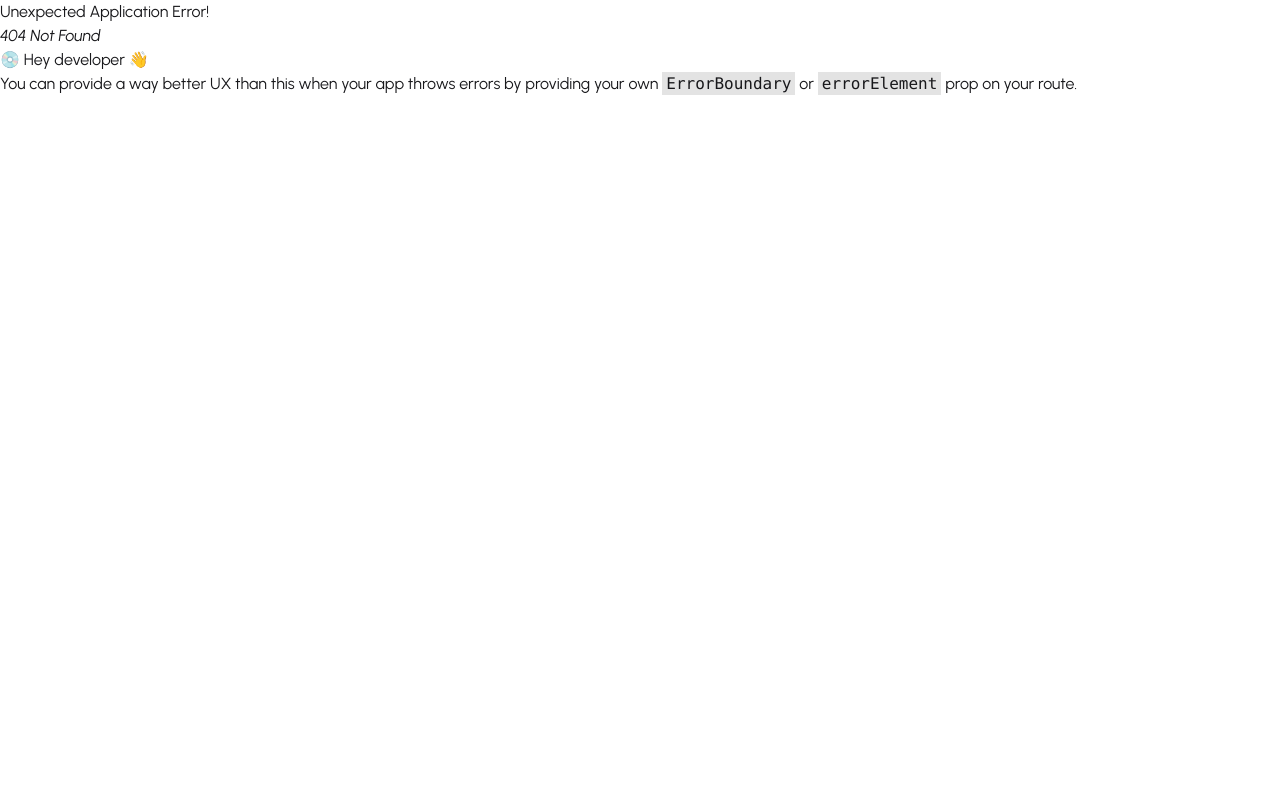
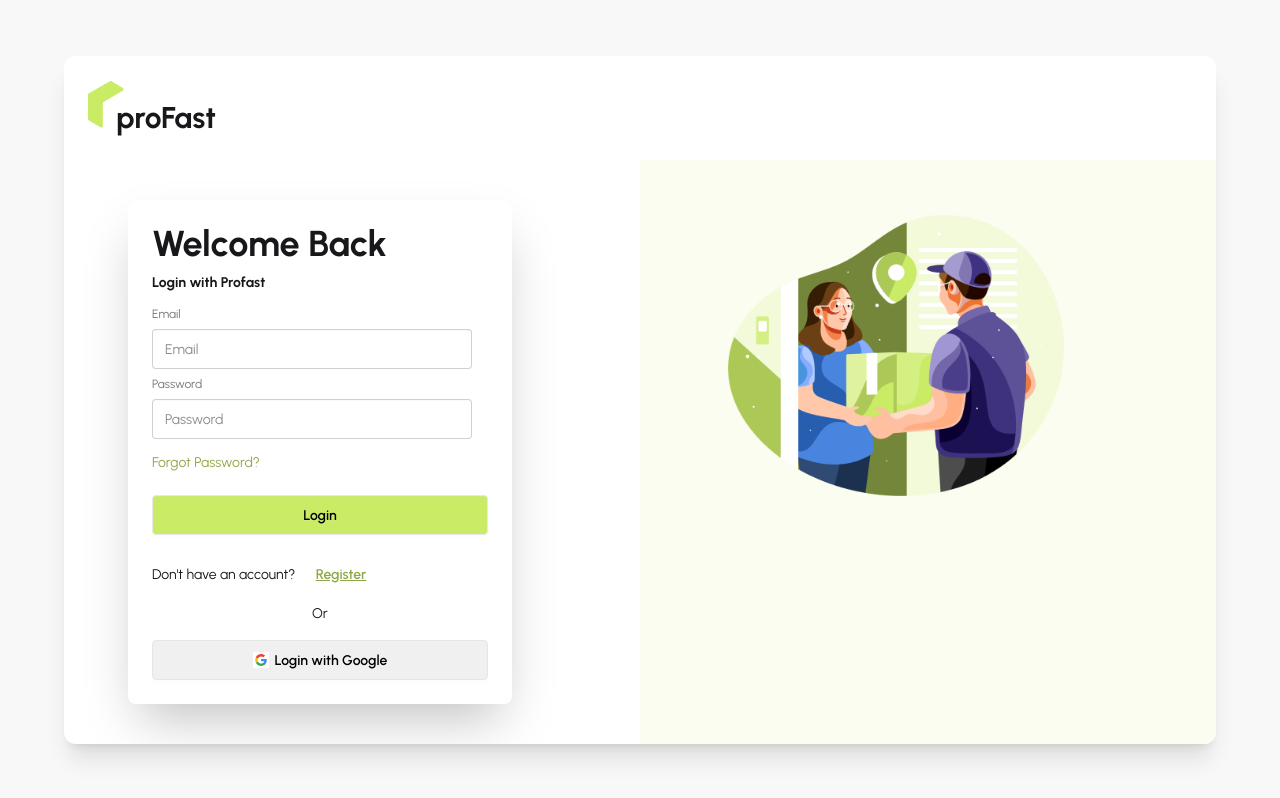
Before and after one commit to FahimSakib270/ThesisClinte, a React (Vite) app: page /login in a window 1280 px wide. Before the commit this address had no page. Built offline with nearby package versions, Linux system fonts and the light colour scheme.

Commit message:
firebaseSetup

```diff
--- a/package.json
+++ b/package.json
@@ -11,8 +11,10 @@
   },
   "dependencies": {
     "@tailwindcss/vite": "^4.1.14",
+    "firebase": "^12.4.0",
     "react": "^19.1.1",
     "react-dom": "^19.1.1",
+    "react-hook-form": "^7.65.0",
     "react-icons": "^5.5.0",
     "react-responsive-carousel": "^3.2.23",
     "react-router": "^7.9.4",
--- /dev/null
+++ b/src/FIrebase/firebase.init.js
@@ -0,0 +1,14 @@
+import { initializeApp } from "firebase/app";
+import { getAuth } from "firebase/auth";
+
+const firebaseConfig = {
+  apiKey: import.meta.env.VITE_FIREBASE_API_KEY,
+  authDomain: import.meta.env.VITE_FIREBASE_AUTH_DOMAIN,
+  projectId: import.meta.env.VITE_FIREBASE_PROJECT_ID,
+  storageBucket: import.meta.env.VITE_FIREBASE_STORAGE_BUCKET,
+  messagingSenderId: import.meta.env.VITE_FIREBASE_MESSAGING_SENDER_ID,
+  appId: import.meta.env.VITE_FIREBASE_APP_ID,
+};
+
+const app = initializeApp(firebaseConfig);
+export const auth = getAuth(app);
--- /dev/null
+++ b/src/Layouts/AuthLayout.jsx
@@ -0,0 +1,38 @@
+import React from "react";
+import { Outlet } from "react-router";
+import authImage from "../assets/AuthImage/authImage.png";
+import ProFastLogo from "../Pages/shared/proFastLogo/proFastLogo";
+
+const AuthLayout = () => {
+  return (
+    <div className="min-h-screen bg-base-200 flex items-center justify-center px-4">
+      <div className="max-w-6xl w-full bg-white rounded-xl shadow-xl overflow-hidden">
+        {/* Header Logo */}
+        <div className="p-6  border-gray-200">
+          <ProFastLogo />
+        </div>
+
+        {/* Main Content */}
+        <div className="flex flex-col lg:flex-row-reverse">
+          {/* Image Section - Hidden on small screens */}
+          <div className=" lg:w-1/2 items-center justify-center bg-[#FAFDF0] p-8">
+            <img
+              src={authImage}
+              alt="Authentication Illustration"
+              className="max-w-xs sm:max-w-sm md:max-w-md object-contain"
+            />
+          </div>
+
+          {/* Form Section */}
+          <div className="w-full lg:w-1/2 p-6 sm:p-10">
+            <div className="max-w-md mx-auto">
+              <Outlet />
+            </div>
+          </div>
+        </div>
+      </div>
+    </div>
+  );
+};
+
+export default AuthLayout;
--- /dev/null
+++ b/src/Pages/Auth/Login/Login.jsx
@@ -0,0 +1,76 @@
+import React from "react";
+import { useForm } from "react-hook-form";
+import { Link } from "react-router";
+import SocialLogin from "../SocialLogin/SocialLogin";
+
+const Login = () => {
+  const {
+    register,
+    handleSubmit,
+    formState: { errors },
+  } = useForm();
+
+  const onSubmit = (data) => {
+    console.log(data);
+    // You can add authentication logic here
+  };
+
+  return (
+    <div className="card bg-base-100 w-full max-w-sm shrink-0 shadow-2xl">
+      <div className="card-body">
+        <h1 className="text-4xl font-bold">Welcome Back</h1>
+        <p className="font-bold">Login with Profast</p>
+        <form onSubmit={handleSubmit(onSubmit)}>
+          <fieldset className="fieldset">
+            <label className="label">Email</label>
+            <input
+              type="email"
+              {...register("email", { required: true })}
+              className="input"
+              placeholder="Email"
+            />
+            {errors.email && <p className="text-red-600">Email is required</p>}
+
+            <label className="label">Password</label>
+            <input
+              type="password"
+              {...register("password", { required: true, minLength: 6 })}
+              className="input"
+              placeholder="Password"
+            />
+            {errors.password?.type === "required" && (
+              <p className="text-red-600">Password is required</p>
+            )}
+            {errors.password?.type === "minLength" && (
+              <p className="text-red-600">
+                Password must be at least 6 characters
+              </p>
+            )}
+
+            <p className="mt-2 text-sm">
+              <Link className="text-[#8FA748]" to="/forgot-password">
+                Forgot Password?
+              </Link>
+            </p>
+            <button
+              className="btn bg-[#CAEB66] mt-4 text-black w-full"
+              type="submit"
+            >
+              Login
+            </button>
+          </fieldset>
+
+          <p className="mt-4 text-sm">
+            Don't have an account?{" "}
+            <Link className="text-[#8FA748] btn btn-link" to="/register">
+              Register
+            </Link>
+          </p>
+        </form>
+        <SocialLogin></SocialLogin>
+      </div>
+    </div>
+  );
+};
+
+export default Login;
--- /dev/null
+++ b/src/Pages/Auth/SignIn/SignIn.jsx
@@ -0,0 +1,72 @@
+import React from "react";
+import { useForm } from "react-hook-form";
+
+import { Link } from "react-router";
+import SocialLogin from "../SocialLogin/SocialLogin";
+
+const Register = () => {
+  const {
+    register,
+    handleSubmit,
+    formState: { errors },
+  } = useForm();
+
+  const onSubmit = (data) => {
+    console.log(data);
+  };
+
+  return (
+    <div className="card bg-base-100 w-full max-w-sm shrink-0 shadow-2xl">
+      <div className="card-body">
+        <h1 className="text-4xl font-bold">Create an Account</h1>
+        <p className="font-bold">Register with Profast</p>
+        <form onSubmit={handleSubmit(onSubmit)}>
+          <fieldset className="fieldset">
+            <label className="label">Email</label>
+            <input
+              type="email"
+              {...register("email", { required: true })}
+              className="input"
+              placeholder="Email"
+            />
+            {errors.email?.type === "required" && (
+              <p className="text-red-600">Email is required</p>
+            )}
+            <label className="label">Password</label>
+            <input
+              type="password"
+              {...register("password", {
+                required: true,
+                minLength: 6,
+              })}
+              className="input"
+              placeholder="Password"
+            />
+            {errors.password?.type === "required" && (
+              <p className="text-red-600">Password is required</p>
+            )}
+            {errors.password?.type === "minLength" && (
+              <p className="text-red-600">Password must be 6 character</p>
+            )}
+
+            <button className="btn bg-[#CAEB66] mt-4 text-blackS">
+              {" "}
+              Register
+            </button>
+          </fieldset>
+          <p>
+            <small>
+              Already have an account?{" "}
+              <Link className="text-[#8FA748] btn btn-link" to="/login">
+                Login
+              </Link>{" "}
+            </small>
+          </p>
+        </form>
+        <SocialLogin></SocialLogin>
+      </div>
+    </div>
+  );
+};
+
+export default Register;
--- /dev/null
+++ b/src/Pages/Auth/SocialLogin/SocialLogin.jsx
@@ -0,0 +1,42 @@
+import React from "react";
+
+const SocialLogin = () => {
+  return (
+    <div className="text-center">
+      <p className="mb-4">Or</p>
+      {/* Google */}
+      <button className="btn bg-[#F0F0F0] w-full text-black border-[#e5e5e5]">
+        <svg
+          aria-label="Google logo"
+          width="16"
+          height="16"
+          xmlns="http://www.w3.org/2000/svg"
+          viewBox="0 0 512 512"
+        >
+          <g>
+            <path d="m0 0H512V512H0" fill="#fff"></path>
+            <path
+              fill="#34a853"
+              d="M153 292c30 82 118 95 171 60h62v48A192 192 0 0190 341"
+            ></path>
+            <path
+              fill="#4285f4"
+              d="m386 400a140 175 0 0053-179H260v74h102q-7 37-38 57"
+            ></path>
+            <path
+              fill="#fbbc02"
+              d="m90 341a208 200 0 010-171l63 49q-12 37 0 73"
+            ></path>
+            <path
+              fill="#ea4335"
+              d="m153 219c22-69 116-109 179-50l55-54c-78-75-230-72-297 55"
+            ></path>
+          </g>
+        </svg>
+        Login with Google
+      </button>
+    </div>
+  );
+};
+
+export default SocialLogin;
--- a/src/Pages/Home/Home/Home.jsx
+++ b/src/Pages/Home/Home/Home.jsx
@@ -1,12 +1,13 @@
 import React from "react";
 import Banner from "../Banner/Banner";
 import OurServices from "../Service/OurService";
-import ClientLogosSlider from "../../ClientLogosSlider/ClientLogosSlider";
+
 import HowItWorks from "../HowItWorks/HowItWorks";
 import FeatureSection from "../FeatureSection/FeatureSection";
 import FAQSection from "../FAQSection/FAQSection";
 import BeMerchant from "../BeMerchant/BeMerchant";
 import CustomerReviews from "../CustomerReviews/CustomerReviews";
+import ClientLogosSlider from "../ClientLogosSlider/ClientLogosSlider";
 
 const Home = () => {
   return (
--- a/src/Router/Router.jsx
+++ b/src/Router/Router.jsx
@@ -1,15 +1,33 @@
 import { createBrowserRouter } from "react-router";
 import RootLayout from "../Layouts/RootLayout";
+import AuthLayout from "../Layouts/AuthLayout";
 import Home from "../Pages/Home/Home/Home";
+import Login from "../Pages/Auth/Login/Login";
+import SignIn from "../Pages/Auth/SignIn/SignIn";
 
 export const router = createBrowserRouter([
   {
     path: "/",
-    Component: RootLayout,
+    element: <RootLayout />,
     children: [
       {
         index: true,
-        Component: Home,
+        element: <Home />,
+      },
+    ],
+  },
+
+  {
+    path: "/",
+    element: <AuthLayout />,
+    children: [
+      {
+        path: "/login",
+        element: <Login />,
+      },
+      {
+        path: "/register",
+        element: <SignIn />,
       },
     ],
   },
```
Also changed, not shown: src/Pages/Home/ClientLogosSlider/ClientLogosSlider.jsx (renamed from src/Pages/ClientLogosSlider/ClientLogosSlider.jsx, +7 -7 lines), src/assets/AuthImage/authImage.png (renamed from src/assets/authImage.png), 1 other file (tests, documents, lock files or other folders).
